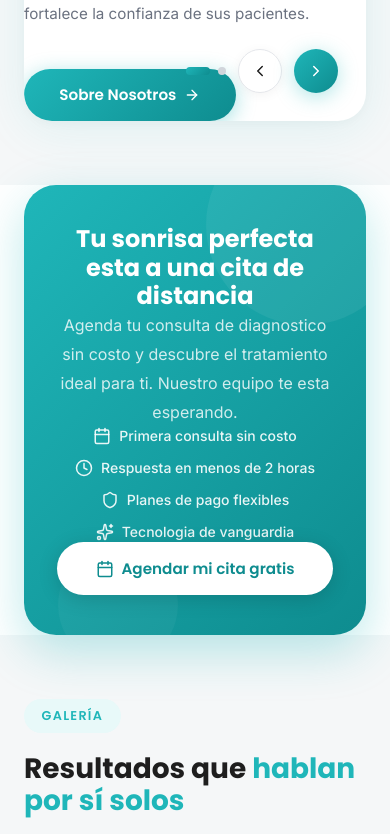
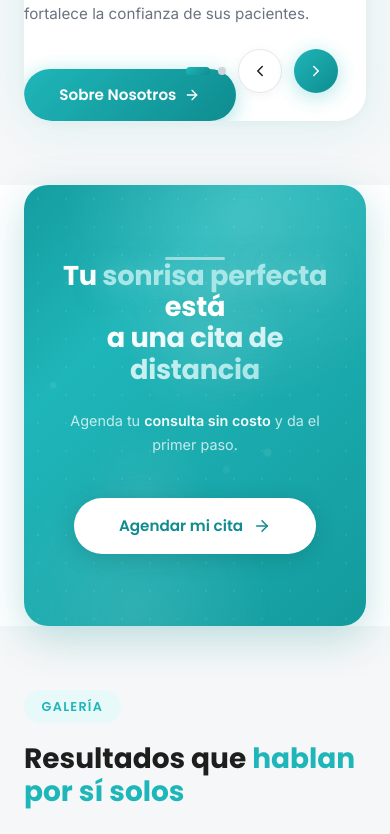
Before and after one commit to Arbriza-Agency/-Smile-Factory, a React (Vite) app: page / in a window 390 px wide. Shown: the part 4460-5294 px from the top of the page. Built offline with nearby package versions, Linux system fonts and the light colour scheme.

Commit message:
:sparkles: feat: Rediseñar ctabanner y conctact en landing

```diff
--- a/src/components/Contact.jsx
+++ b/src/components/Contact.jsx
@@ -35,14 +35,10 @@ export default function Contact() {
         {/* Header */}
         <div className="text-center mb-14 fade-up">
           <span className="section-badge">Contactanos</span>
-          <h2 className="section-title mx-auto">
+          <h2 className="section-title mx-auto" style={{ marginBottom: '3.5rem' }}>
             ¿Listo para tu{' '}
             <span style={{ color: '#1FB6B9' }}>nueva sonrisa?</span>
           </h2>
-          <p className="section-subtitle" style={{ margin: '0 auto', lineHeight: 1.85 }}>
-            Agenda tu consulta de diagnostico sin costo. Nuestro equipo te
-            contactara en menos de 2 horas.
-          </p>
         </div>
 
         {/* Content */}
--- a/src/components/CtaBanner.jsx
+++ b/src/components/CtaBanner.jsx
@@ -1,13 +1,6 @@
-import { Calendar, Shield, Clock, Sparkles } from 'lucide-react';
+import { ArrowRight } from 'lucide-react';
 import { Link } from 'react-router-dom';
 import { useSingleScrollAnimation } from '../hooks/useScrollAnimation';
-
-const PERKS = [
-  { icon: <Calendar size={18} />, text: 'Primera consulta sin costo' },
-  { icon: <Clock size={18} />,    text: 'Respuesta en menos de 2 horas' },
-  { icon: <Shield size={18} />,   text: 'Planes de pago flexibles' },
-  { icon: <Sparkles size={18} />, text: 'Tecnologia de vanguardia' },
-];
 
 export default function CtaBanner() {
   const ref = useSingleScrollAnimation();
@@ -18,100 +11,271 @@ export default function CtaBanner() {
       className="fade-up"
       style={{ padding: '0 0' }}
     >
+      <style>{`
+        @keyframes cta-float-1 {
+          0%, 100% { transform: translateY(0) scale(1); }
+          50% { transform: translateY(-22px) scale(1.05); }
+        }
+        @keyframes cta-float-2 {
+          0%, 100% { transform: translateY(0) scale(1); }
+          50% { transform: translateY(16px) scale(0.96); }
+        }
+        @keyframes cta-float-3 {
+          0%, 100% { transform: translate(0, 0) rotate(0deg); }
+          50% { transform: translate(12px, -14px) rotate(3deg); }
+        }
+        @keyframes cta-pulse-ring {
+          0% { transform: scale(1); opacity: 0.12; }
+          50% { transform: scale(1.12); opacity: 0.04; }
+          100% { transform: scale(1); opacity: 0.12; }
+        }
+        @keyframes cta-shimmer {
+          0% { background-position: -200% center; }
+          100% { background-position: 200% center; }
+        }
+        @keyframes cta-dot-pulse {
+          0%, 100% { opacity: 0.12; transform: scale(1); }
+          50% { opacity: 0.4; transform: scale(1.8); }
+        }
+        @keyframes cta-line-grow {
+          0% { width: 0; opacity: 0; }
+          100% { width: 60px; opacity: 1; }
+        }
+        @keyframes cta-text-glow {
+          0%, 100% { text-shadow: 0 0 20px rgba(168,230,231,0.3); }
+          50% { text-shadow: 0 0 35px rgba(168,230,231,0.6), 0 0 60px rgba(31,182,185,0.2); }
+        }
+        @keyframes cta-gradient-shift {
+          0% { background-position: 0% 50%; }
+          50% { background-position: 100% 50%; }
+          100% { background-position: 0% 50%; }
+        }
+        .cta-banner-bg {
+          background: linear-gradient(135deg, #0a7c7f 0%, #0E8C8F 25%, #1FB6B9 50%, #17a3a6 75%, #0E8C8F 100%);
+          background-size: 200% 200%;
+          animation: cta-gradient-shift 12s ease-in-out infinite;
+        }
+        .cta-btn-shimmer {
+          position: relative;
+          overflow: hidden;
+        }
+        .cta-btn-shimmer::after {
+          content: '';
+          position: absolute;
+          inset: 0;
+          background: linear-gradient(
+            105deg,
+            transparent 35%,
+            rgba(255,255,255,0.3) 50%,
+            transparent 65%
+          );
+          background-size: 200% 100%;
+          animation: cta-shimmer 2.5s ease-in-out infinite;
+          border-radius: inherit;
+          pointer-events: none;
+        }
+        .cta-dot-pattern {
+          position: absolute;
+          inset: 0;
+          background-image: radial-gradient(rgba(255,255,255,0.08) 1px, transparent 1px);
+          background-size: 28px 28px;
+          pointer-events: none;
+        }
+        .cta-title-line {
+          display: inline-block;
+          width: 60px;
+          height: 3px;
+          border-radius: 9999px;
+          background: rgba(255,255,255,0.5);
+          animation: cta-line-grow 1s cubic-bezier(.22,1,.36,1) 0.3s both;
+        }
+        .cta-highlight {
+          color: #A8E6E7;
+          animation: cta-text-glow 4s ease-in-out infinite;
+        }
+        .cta-highlight-gradient {
+          background: linear-gradient(90deg, #ffffff 0%, #A8E6E7 100%);
+          -webkit-background-clip: text;
+          -webkit-text-fill-color: transparent;
+          background-clip: text;
+        }
+      `}</style>
+
       <div className="container-custom">
         <div
-          className="relative overflow-hidden"
+          className="cta-banner-bg relative overflow-hidden flex items-center justify-center"
           style={{
-            borderRadius: '2rem',
-            background: 'linear-gradient(135deg, #1FB6B9 0%, #0E8C8F 100%)',
-            padding: 'clamp(2.5rem, 5vw, 4rem) clamp(2rem, 4vw, 4rem)',
-            boxShadow: '0 16px 48px rgba(31,182,185,0.30)',
+            borderRadius: '1.5rem',
+            padding: 'clamp(4.5rem, 8vw, 7rem) clamp(2rem, 5vw, 4rem)',
+            boxShadow: '0 12px 40px rgba(14,140,143,0.25)',
           }}
         >
-          {/* Decorative circles */}
+          {/* ── Dot pattern overlay ── */}
+          <div className="cta-dot-pattern" />
+
+          {/* ── Animated background elements ── */}
+
+          {/* Large floating glow top-right */}
           <div
             className="absolute"
             style={{
-              width: '200px',
-              height: '200px',
+              width: '480px',
+              height: '480px',
               borderRadius: '50%',
-              background: 'rgba(255,255,255,0.06)',
-              top: '-60px',
-              right: '-40px',
+              background: 'radial-gradient(circle, rgba(255,255,255,0.16) 0%, transparent 55%)',
+              top: '-200px',
+              right: '-120px',
+              animation: 'cta-float-1 8s ease-in-out infinite',
             }}
           />
+
+          {/* Medium floating glow bottom-left */}
           <div
             className="absolute"
             style={{
-              width: '120px',
-              height: '120px',
+              width: '380px',
+              height: '380px',
               borderRadius: '50%',
-              background: 'rgba(255,255,255,0.04)',
-              bottom: '-30px',
-              left: '10%',
+              background: 'radial-gradient(circle, rgba(255,255,255,0.10) 0%, transparent 55%)',
+              bottom: '-160px',
+              left: '-80px',
+              animation: 'cta-float-2 10s ease-in-out infinite',
             }}
           />
 
-          <div className="relative z-10 text-center">
+          {/* Small floating accent center-right */}
+          <div
+            className="absolute"
+            style={{
+              width: '180px',
+              height: '180px',
+              borderRadius: '50%',
+              background: 'radial-gradient(circle, rgba(255,255,255,0.08) 0%, transparent 65%)',
+              top: '15%',
+              right: '20%',
+              animation: 'cta-float-3 7s ease-in-out infinite',
+            }}
+          />
+
+          {/* Small floating accent left */}
+          <div
+            className="absolute"
+            style={{
+              width: '140px',
+              height: '140px',
+              borderRadius: '50%',
+              background: 'radial-gradient(circle, rgba(255,255,255,0.06) 0%, transparent 65%)',
+              bottom: '10%',
+              left: '15%',
+              animation: 'cta-float-1 9s ease-in-out infinite 3s',
+            }}
+          />
+
+          {/* Pulsing ring right */}
+          <div
+            className="absolute"
+            style={{
+              width: '320px',
+              height: '320px',
+              borderRadius: '50%',
+              border: '1.5px solid rgba(255,255,255,0.12)',
+              top: '-60px',
+              right: '2%',
+              animation: 'cta-pulse-ring 6s ease-in-out infinite',
+            }}
+          />
+
+          {/* Pulsing ring left */}
+          <div
+            className="absolute"
+            style={{
+              width: '240px',
+              height: '240px',
+              borderRadius: '50%',
+              border: '1px solid rgba(255,255,255,0.08)',
+              bottom: '-70px',
+              left: '8%',
+              animation: 'cta-pulse-ring 8s ease-in-out infinite 2s',
+            }}
+          />
+
+          {/* Pulsing ring center */}
+          <div
+            className="absolute"
+            style={{
+              width: '160px',
+              height: '160px',
+              borderRadius: '50%',
+              border: '1px solid rgba(255,255,255,0.06)',
+              top: '50%',
+              left: '50%',
+              marginTop: '-80px',
+              marginLeft: '-80px',
+              animation: 'cta-pulse-ring 7s ease-in-out infinite 1s',
+            }}
+          />
+
+          {/* Animated dots */}
+          <div className="absolute" style={{ width: '6px', height: '6px', borderRadius: '50%', background: 'rgba(255,255,255,0.3)', top: '18%', right: '12%', animation: 'cta-dot-pulse 3.5s ease-in-out infinite' }} />
+          <div className="absolute" style={{ width: '4px', height: '4px', borderRadius: '50%', background: 'rgba(255,255,255,0.2)', bottom: '22%', left: '18%', animation: 'cta-dot-pulse 4.5s ease-in-out infinite 0.8s' }} />
+          <div className="absolute" style={{ width: '5px', height: '5px', borderRadius: '50%', background: 'rgba(255,255,255,0.25)', top: '60%', right: '28%', animation: 'cta-dot-pulse 4s ease-in-out infinite 1.5s' }} />
+          <div className="absolute" style={{ width: '3px', height: '3px', borderRadius: '50%', background: 'rgba(255,255,255,0.2)', top: '30%', left: '30%', animation: 'cta-dot-pulse 5s ease-in-out infinite 2s' }} />
+          <div className="absolute" style={{ width: '5px', height: '5px', borderRadius: '50%', background: 'rgba(255,255,255,0.18)', bottom: '35%', right: '40%', animation: 'cta-dot-pulse 3.8s ease-in-out infinite 0.3s' }} />
+          <div className="absolute" style={{ width: '4px', height: '4px', borderRadius: '50%', background: 'rgba(255,255,255,0.22)', top: '45%', left: '8%', animation: 'cta-dot-pulse 4.2s ease-in-out infinite 1.2s' }} />
+
+          {/* ── Content ── */}
+          <div className="relative z-10 text-center flex flex-col items-center">
+
+            {/* Decorative line above title */}
+            <span className="cta-title-line mb-6" />
+
+            {/* Title */}
             <h2
-              className="text-white font-bold mb-4"
+              className="text-white font-bold"
               style={{
                 fontFamily: 'Poppins, sans-serif',
-                fontSize: 'clamp(1.5rem, 3.5vw, 2.2rem)',
-                lineHeight: 1.2,
+                fontSize: 'clamp(1.7rem, 3.8vw, 2.8rem)',
+                lineHeight: 1.15,
+                marginBottom: '1.5rem',
+                letterSpacing: '-0.01em',
               }}
             >
-              Tu sonrisa perfecta esta a una cita de distancia
+              Tu <span className="cta-highlight">sonrisa perfecta</span> está<br />
+              <span className="cta-highlight-gradient">a una cita de distancia</span>
             </h2>
+
+            {/* Subtitle */}
             <p
-              className="text-white/80 mb-8 mx-auto"
               style={{
                 fontFamily: 'Inter, sans-serif',
-                fontSize: '1rem',
-                lineHeight: 1.8,
-                maxWidth: '520px',
+                fontSize: 'clamp(0.9rem, 1.4vw, 1rem)',
+                lineHeight: 1.7,
+                maxWidth: '420px',
+                color: 'rgba(255,255,255,0.75)',
+                marginBottom: '2.5rem',
               }}
             >
-              Agenda tu consulta de diagnostico sin costo y descubre el tratamiento
-              ideal para ti. Nuestro equipo te esta esperando.
+              Agenda tu <span style={{ color: 'rgba(255,255,255,0.95)', fontWeight: 600 }}>consulta sin costo</span> y
+              da el primer paso.
             </p>
 
-            {/* Perks row */}
-            <div className="flex flex-wrap justify-center gap-x-8 gap-y-3 mb-8">
-              {PERKS.map(({ icon, text }, i) => (
-                <div
-                  key={i}
-                  className="flex items-center gap-2"
-                  style={{ color: 'rgba(255,255,255,0.9)' }}
-                >
-                  {icon}
-                  <span
-                    className="text-sm font-medium"
-                    style={{ fontFamily: 'Inter, sans-serif' }}
-                  >
-                    {text}
-                  </span>
-                </div>
-              ))}
-            </div>
-
-            {/* CTA */}
+            {/* CTA button with shimmer */}
             <Link
               to="/contacto"
-              className="inline-flex items-center gap-2 font-semibold transition-all hover:scale-105"
+              className="cta-btn-shimmer inline-flex items-center gap-2.5 font-semibold transition-all hover:scale-105"
               style={{
                 background: 'white',
                 color: '#0E8C8F',
                 fontFamily: 'Poppins, sans-serif',
                 fontSize: '0.95rem',
-                padding: '0.9rem 2.4rem',
+                padding: '1rem 2.8rem',
                 borderRadius: '9999px',
                 textDecoration: 'none',
-                boxShadow: '0 4px 20px rgba(0,0,0,0.15)',
+                boxShadow: '0 4px 24px rgba(0,0,0,0.15)',
               }}
             >
-              <Calendar size={18} />
-              Agendar mi cita gratis
+              Agendar mi cita
+              <ArrowRight size={18} />
             </Link>
           </div>
         </div>
```
